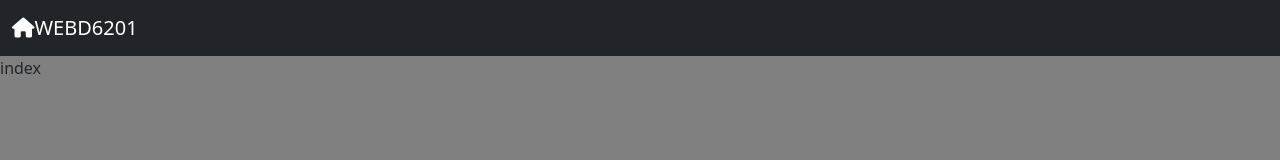
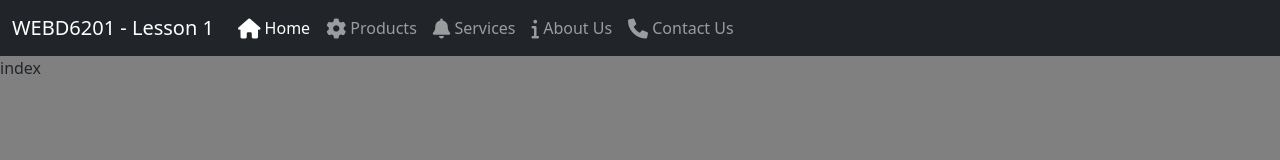
Before and after one commit to MJGalbraith31/WEBD6201Sec005Group5_Lab01-main, a website: page index.html in a window 1280 px wide. Drawn offline with nearby package versions, Linux system fonts and the light colour scheme.

Commit message:
Added rest of navbar items

```diff
--- a/index.html
+++ b/index.html
@@ -13,7 +13,33 @@
     <header>
         <nav class="navbar navbar-expand-lg navbar-dark bg-dark">
             <div class="container-fluid">
-                <a class="navbar-brand" href="./index.html"><i class="fas fa-home"></i>WEBD6201</a>
+                <a class="navbar-brand" href="./index.html">WEBD6201 - Lesson 1</a>
+                <button class="navbar-toggler" type="button" data-bs-toggle="collapse" data-bs-target="#navbarSupportedContent" aria-controls="navbarSupportedContent" aria-expanded="false" aria-label="Toggle navigation">
+                    <span class="navbar-toggler-icon"></span>
+                </button>
+                <div class="collapse navbar-collapse" id="navbarSupportedContent">
+                    <ul class="navbar-nav me-auto mb-2 mb-lg-0">
+                        <li class="nav-item">
+                            <a class="nav-link active" aria-current="page" href="index.html"><i class="fas fa-home fa-lg"></i> Home</a>
+                        </li>
+
+                        <li class="nav-item">
+                            <a class="nav-link" aria-current="page" href="products.html"><i class="fas fa-cog fa-lg"></i> Products</a>
+                        </li>
+
+                        <li class="nav-item">
+                            <a class="nav-link" aria-current="page" href="services.html"><i class="fa-solid fa-bell fa-lg"></i> Services</a>
+                        </li>
+
+                        <li class="nav-item">
+                            <a class="nav-link" aria-current="page" href="about.html"><i class="fas fa-info fa-lg"></i> About Us</a>
+                        </li>
+
+                        <li class="nav-item">
+                            <a class="nav-link" aria-current="page" href="contact.html"><i class="fas fa-phone fa-lg"></i> Contact Us</a>
+                        </li>
+                    </ul>
+                </div>
             </div>
         </nav>
     </header>
```
